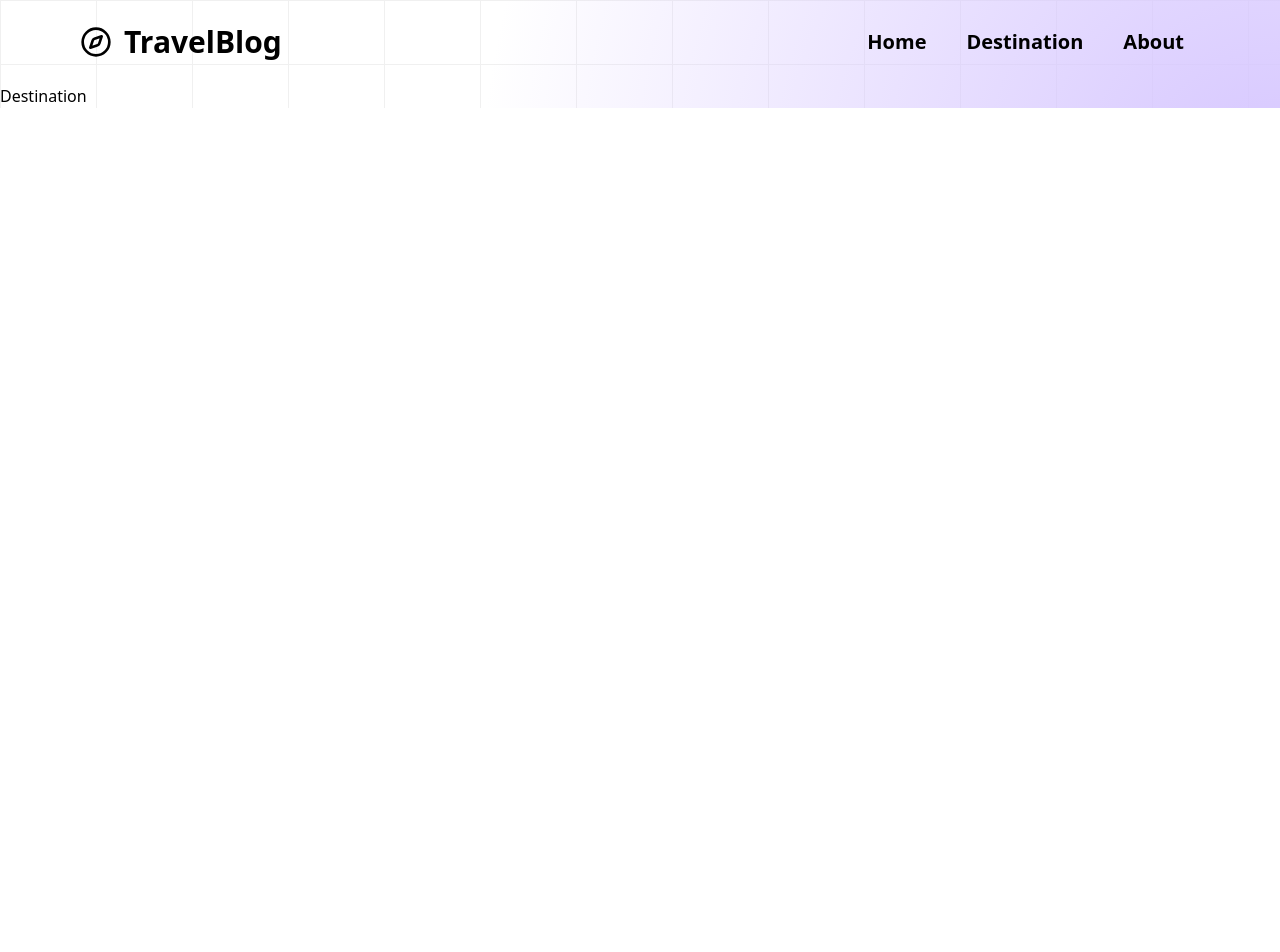
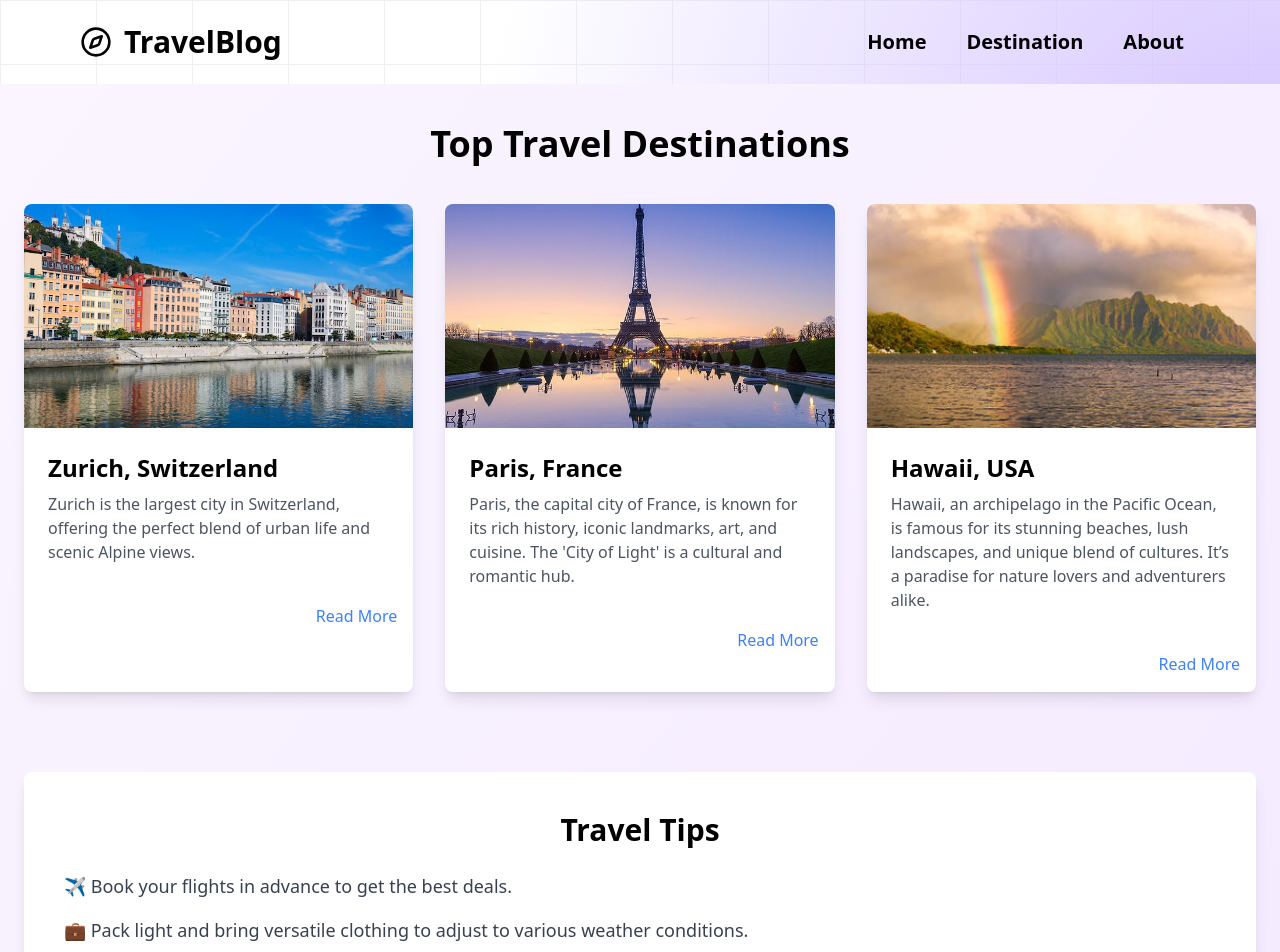
Before and after one commit to techcsispit/Travel-Blog, a React (Vite) app: page /destination in a window 1280 px wide. Shown: the top 952 px of the page. Before the commit the page ends 800 px from the top, so only its background shows below. Built offline with nearby package versions, Linux system fonts and the light colour scheme.

Commit message:
added description page nicely

```diff
--- a/src/pages/Destination.jsx
+++ b/src/pages/Destination.jsx
@@ -1,11 +1,128 @@
 import React from 'react';
+import { Link } from 'react-router-dom';
 
 function Destination() {
+  // Destinations data as an object
+  const destinations = {
+    "Zurich, Switzerland": {
+      images: [
+        "../src/assets/z-1.avif",
+        "../src/assets/h-1.jpg",
+        "../src/assets/z-3.avif"
+      ],
+      description: "Zurich is the largest city in Switzerland, offering the perfect blend of urban life and scenic Alpine views.",
+      location: "Zurich, Switzerland"
+    },
+    "Paris, France": {
+      images: [
+        "../src/assets/p-1.jpg",
+        "../src/assets/p-3.avif",
+        "../src/assets/p-2.avif"
+      ],
+      description: "Paris, the capital city of France, is known for its rich history, iconic landmarks, art, and cuisine. The 'City of Light' is a cultural and romantic hub.",
+      location: "Paris, France"
+    },
+    "Hawaii, USA": {
+      images: [
+        "../src/assets/h-1.jpg",
+        "../src/assets/h-2.avif",
+        "../src/assets/h-3.avif"
+      ],
+      description: "Hawaii, an archipelago in the Pacific Ocean, is famous for its stunning beaches, lush landscapes, and unique blend of cultures. It’s a paradise for nature lovers and adventurers alike.",
+      location: "Hawaii, USA"
+    }
+  };
+
+// Card component for each destination
+const DestinationCard = ({ destination, name }) => {
     return (
-        <div className="w-screen">
-            Destination
+      <div className="bg-white shadow-lg rounded-lg overflow-hidden">
+        {/* Display only the first image */}
+        <img src={destination.images[0]} alt={name} className="w-full h-56 object-cover" />
+        <div className="p-6">
+          <h2 className="text-2xl font-bold mb-2">{name}</h2>
+          <p className="text-gray-600">{destination.description}</p>
         </div>
+        <div className="flex justify-end p-4">
+          {/* Read More link aligned to the right */}
+          <Link to={`/blog/${name}`} className="text-blue-500 hover:underline">
+            Read More
+          </Link>
+        </div>
+      </div>
     );
+  };
+
+
+  return (
+    <div className="min-h-screen bg-gradient-to-br from-purple-50 to-purple-100 py-10">
+      <div className="max-w-7xl mx-auto px-6">
+        {/* Page Title */}
+        <h1 className="text-4xl font-bold text-center mb-10">Top Travel Destinations</h1>
+
+        {/* Grid Layout for Destinations */}
+        <div className="grid grid-cols-1 sm:grid-cols-2 lg:grid-cols-3 gap-8 mb-20">
+          {Object.keys(destinations).map((key) => (
+            <DestinationCard key={key} name={key} destination={destinations[key]} />
+          ))}
+        </div>
+
+        {/* Travel Tips Section */}
+        <section className="bg-white p-10 rounded-lg shadow-lg mb-20">
+          <h2 className="text-3xl font-bold mb-6 text-center">Travel Tips</h2>
+          <ul className="space-y-4">
+            <li className="text-gray-700 text-lg">
+              ✈️ Book your flights in advance to get the best deals.
+            </li>
+            <li className="text-gray-700 text-lg">
+              💼 Pack light and bring versatile clothing to adjust to various weather conditions.
+            </li>
+            <li className="text-gray-700 text-lg">
+              🌍 Learn a few basic phrases of the local language for better communication.
+            </li>
+            <li className="text-gray-700 text-lg">
+              🏨 Always check online reviews before booking your accommodation.
+            </li>
+          </ul>
+        </section>
+
+        {/* Popular Activities Section */}
+        <section className="mb-20">
+          <h2 className="text-3xl font-bold text-center mb-10">Popular Activities</h2>
+          <div className="grid grid-cols-1 sm:grid-cols-2 lg:grid-cols-3 gap-8">
+            <div className="bg-gray-100 p-6 rounded-lg shadow-lg">
+              <h3 className="text-2xl font-bold mb-4">🏄‍♂️ Surfing</h3>
+              <p className="text-gray-600">Hit the waves and enjoy some surfing at beautiful coastal destinations.</p>
+            </div>
+            <div className="bg-gray-100 p-6 rounded-lg shadow-lg">
+              <h3 className="text-2xl font-bold mb-4">🎿 Skiing</h3>
+              <p className="text-gray-600">Experience skiing in the Alps or other snowy mountain regions.</p>
+            </div>
+            <div className="bg-gray-100 p-6 rounded-lg shadow-lg">
+              <h3 className="text-2xl font-bold mb-4">🗺️ City Tours</h3>
+              <p className="text-gray-600">Explore the rich culture and history of popular cities around the world.</p>
+            </div>
+          </div>
+        </section>
+
+        {/* Newsletter Sign-up Section */}
+        <section className="bg-gradient-to-r from-purple-400 to-purple-600 p-10 rounded-lg text-white text-center">
+          <h2 className="text-3xl font-bold mb-4">Subscribe to Our Newsletter</h2>
+          <p className="mb-6">Get the latest travel updates and offers straight to your inbox!</p>
+          <form className="space-y-4">
+            <input
+              type="email"
+              placeholder="Enter your email"
+              className="w-full max-w-lg px-4 py-2 rounded-md text-black"
+            />
+            <button className="bg-white text-purple-600 px-6 py-2 rounded-md font-bold hover:bg-gray-100">
+              Subscribe
+            </button>
+          </form>
+        </section>
+      </div>
+    </div>
+  );
 }
 
 export default Destination;
```
